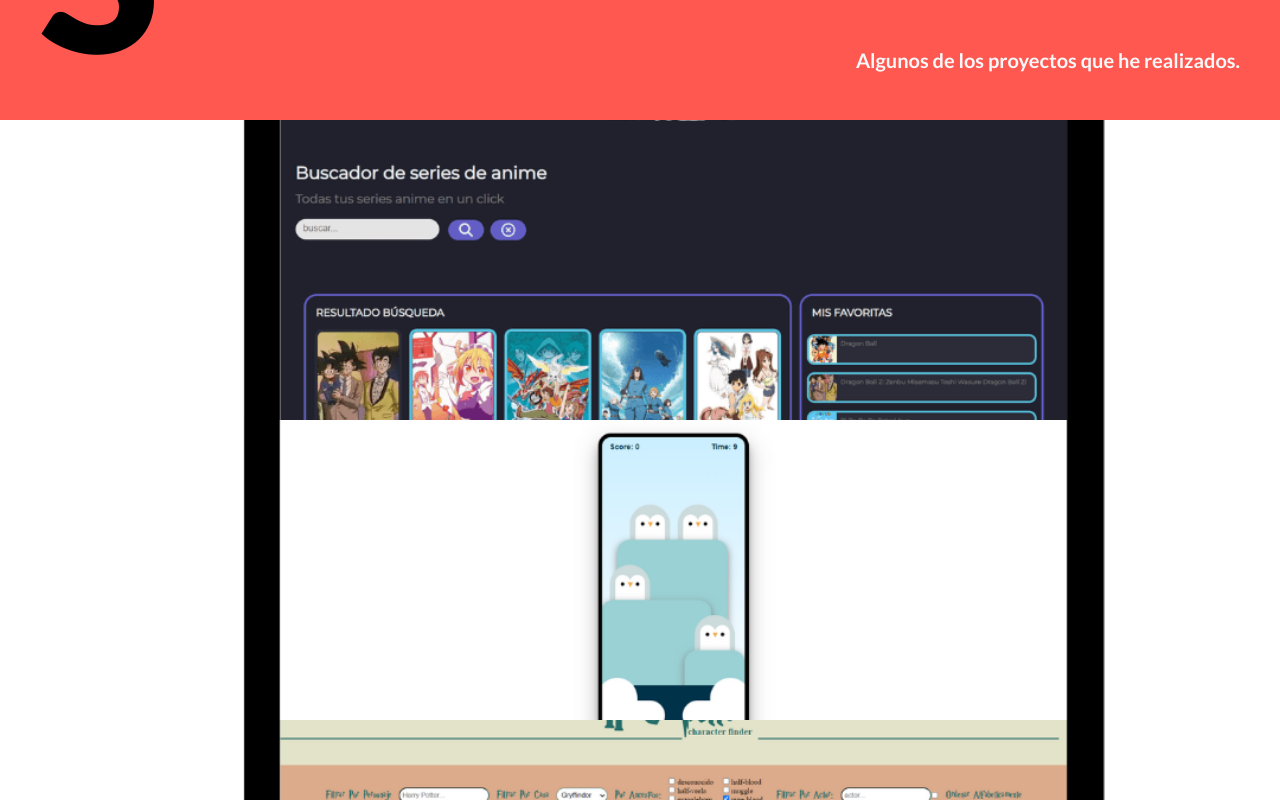
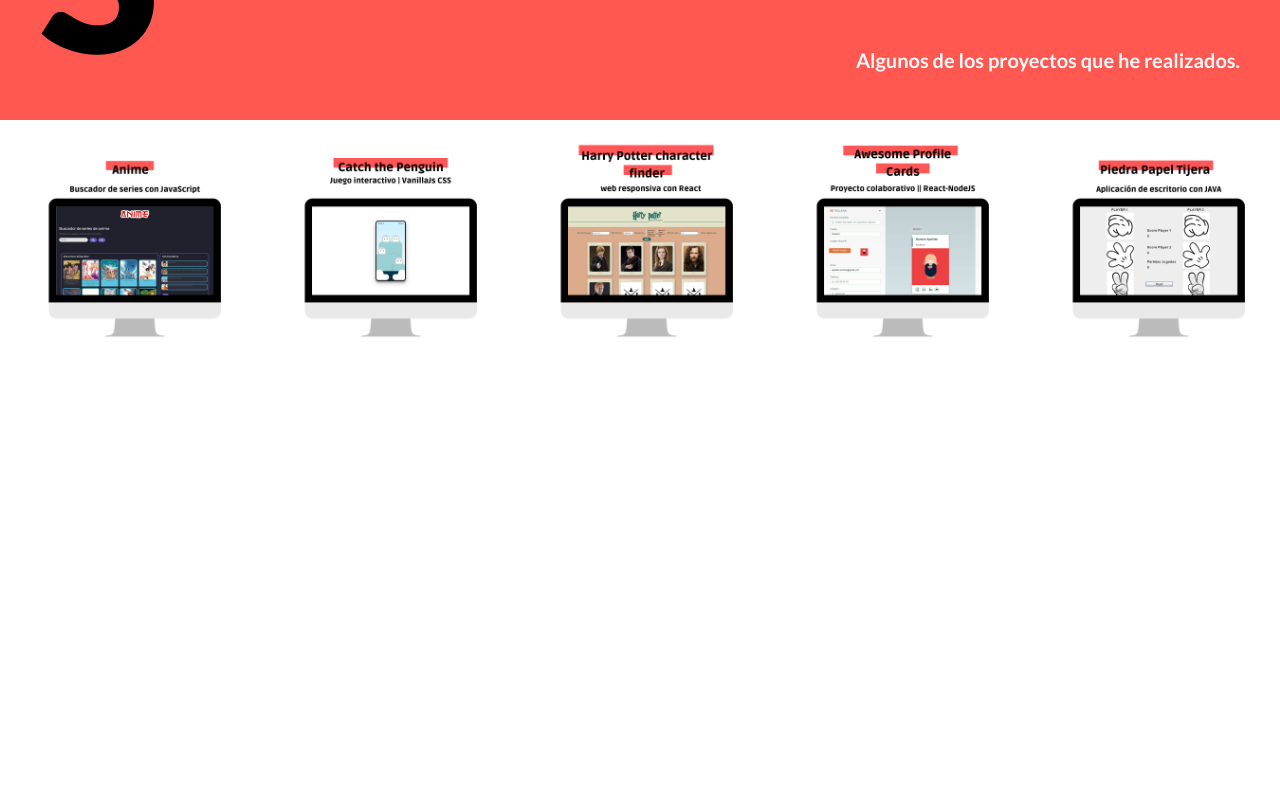
Before and after one commit to lupeMorales/portfolio, a React (Create React App) app: page /projects in a window 1280 px wide. Shown: the part 680-1480 px from the top of the page. After the commit the page ends 1056 px from the top, so only its background shows below. Built offline with nearby package versions, Linux system fonts and the light colour scheme.

Commit message:
add hover effect over proyects

```diff
--- a/src/components/ProjectCard.js
+++ b/src/components/ProjectCard.js
@@ -3,23 +3,40 @@ const ProjectCard = (props) => {
   const image = require(`../images/${props.projects.img}`);
   return (
     <li className="projectCard">
-      <figure>
-        <img className="projectCard__img" src={image} alt="" />
-      </figure>
-      <div className="projectCard__hover ">
-        <p>{props.projects.title}</p>
-        <p>{props.projects.description}</p>
-        <a href={props.projects.code} target="_blank" rel="noopener noreferrer">
+      <figure className="projectCard__container">
+        <img
+          className="projectCard__img"
+          src={image}
+          alt={`${props.projects.title}`}
+          title={`${props.projects.title}`}
+        />
+
+        <div className="projectCard__overlay ">
+          <a
+            href={props.projects.code}
+            target="_blank"
+            rel="noopener noreferrer"
+            className="icon"
+          >
             <span>
-            <i className="fa-solid fa-code"></i>
+              <i className="fa-solid fa-code fa-4x" title="ver código"></i>
             </span>
           </a>
-        <a href={props.projects.demo} target="_blank" rel="noopener noreferrer">
+          <a
+            href={props.projects.demo}
+            target="_blank"
+            rel="noopener noreferrer"
+            className="icon"
+          >
             <span>
-            <i className="fa-sharp fa-solid fa-eye"></i>
+              <i
+                className="fa-sharp fa-solid fa-eye fa-4x"
+                title="ver demo"
+              ></i>
             </span>
           </a>
         </div>
+      </figure>
     </li>
   );
 };
--- a/src/styles/components/ProjectsCard.scss
+++ b/src/styles/components/ProjectsCard.scss
@@ -4,42 +4,45 @@
     background-color:var(--secundary-color);
   } */
 .projectCard {
-  display: grid;
-  grid-template-columns: repeat(autofit, minmax(15rem, 1fr));
-
+  &__container {
+    position: relative;
+    width: auto;
+  }
   &__img {
+    display: block;
+    width: 100%;
+    height: auto;
+    object-fit: cover;
     cursor: pointer;
-    width: 100%;
-    height: 300px;
-    object-fit: cover;
-
-    display: block;
   }
-  &__hover {
+  &__overlay {
     position: absolute;
+    top: 0;
+    left: 0;
     width: 100%;
     height: 100%;
-    top: 0;
-    transform: scale(0);
-    background-color: $mainColor;
-
-    transition: transform 0.5s;
-    display: none;
+    background-color: rgba(255, 88, 81, 0.4);
+    display: flex;
+    color: white;
     justify-content: center;
     align-items: center;
-    flex-direction: column; /* pone el logo y el parrafo en columna, uno sobre otro */
+    gap: 3em;
+    opacity: 0;
+    transition: opacity 0.95s;
+    &:hover {
+      opacity: 1;
+    }
+
+    a {
+      color: white;
+    }
   }
-  &__hover a {
-    width: 20%;
-    height: auto;
-    margin-bottom: 0.6rem;
+  &__overlay > * {
+    transform: translateY(20px);
+    transition: transform 0.55s;
   }
-  &__hover p {
-    color: white;
-    font-size: 0.8rem;
-  }
-  &__hover:hover {
-    display: block;
-    transform: scale(1);
+  &__overlay:hover > * {
+    transform: translateY(0px);
+    /*  transition: transform 0.25s; */
   }
 }
--- a/src/styles/layouts/Projects.scss
+++ b/src/styles/layouts/Projects.scss
@@ -1,4 +1,11 @@
-.projects__list {
-  display: grid;
-  grid-template-columns: repeat(autofit, minmax(15rem, 1fr));
+.projects {
+  &__container {
+    width: 100%;
+    height: auto;
+  }
+  &__list {
+    display: grid;
+    grid-template-columns: repeat(auto-fit, minmax(25rem, 1fr));
+    list-style: none;
+  }
 }
```
Lines whose indentation alone changed are shown as unchanged.
